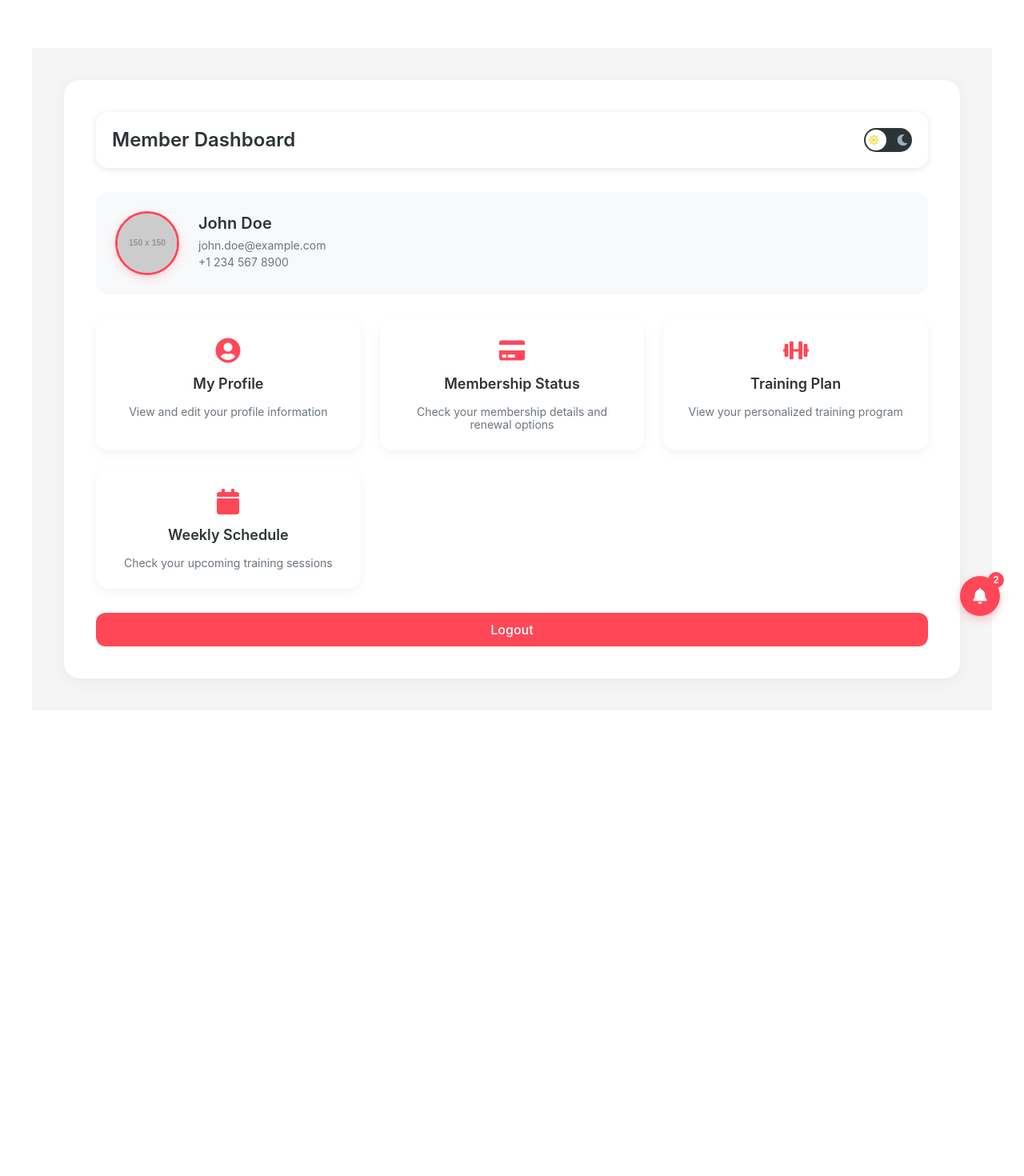
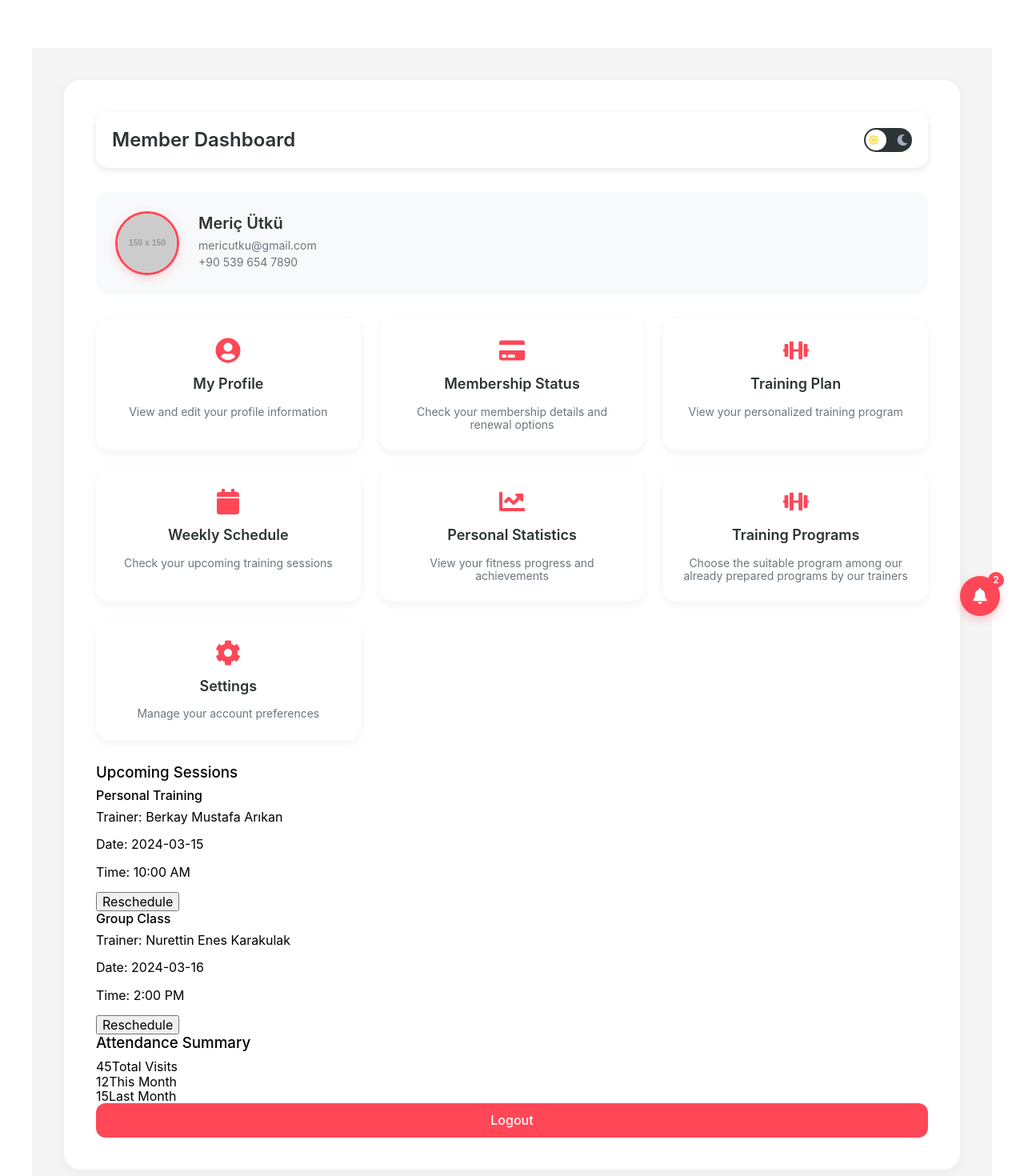
Before and after one commit to NightFoX54/gym-management, a React (Create React App) app in the folder gym-management/: page /member in a window 1280 px wide. Shown: the top 1470 px of the page at 80% size. Before the commit the page ends 888 px from the top, so only its background shows below. Built offline with nearby package versions, Linux system fonts and the light colour scheme.

Commit message:
Updated Member.js

```diff
--- a/gym-management/src/components/member/Member.js
+++ b/gym-management/src/components/member/Member.js
@@ -1,41 +1,57 @@
-import React, { useState, useEffect, useRef, useCallback } from 'react';
-import { useNavigate } from 'react-router-dom';
-import { FaBell, FaUserCircle, FaCalendar, FaCreditCard, FaDumbbell, FaCamera, FaSpinner, FaTimes, FaMoon, FaSun } from 'react-icons/fa';
-import ReactCrop from 'react-image-crop';
-import 'react-image-crop/dist/ReactCrop.css';
-import '../../styles/Member.css';
-import '../../styles/PageTransitions.css';
+import React, { useState, useEffect, useRef, useCallback } from "react";
+import { useNavigate } from "react-router-dom";
+import {
+  FaBell,
+  FaUserCircle,
+  FaCalendar,
+  FaCreditCard,
+  FaDumbbell,
+  FaCog,
+  FaCamera,
+  FaSpinner,
+  FaTimes,
+  FaMoon,
+  FaSun,
+  FaChartLine,
+  FaCalendarCheck,
+  FaMoneyBillWave,
+  FaCheck,
+} from "react-icons/fa";
+import ReactCrop from "react-image-crop";
+import "react-image-crop/dist/ReactCrop.css";
+import "../../styles/Member.css";
+import "../../styles/PageTransitions.css";
 
 const Member = ({ isDarkMode, setIsDarkMode }) => {
   const [member, setMember] = useState({
-    name: 'John Doe',
-    email: 'john.doe@example.com',
-    phone: '+1 234 567 8900',
-    membershipType: 'Premium',
-    membershipStatus: 'Active',
-    membershipEndDate: '2024-12-31',
-    profilePhoto: 'https://via.placeholder.com/150',
+    name: "Meriç Ütkü",
+    email: "mericutku@gmail.com",
+    phone: "+90 539 654 7890",
+    membershipType: "Premium",
+    membershipStatus: "Active",
+    membershipEndDate: "2024-12-31",
+    profilePhoto: "https://via.placeholder.com/150",
     attendance: {
       total: 45,
       thisMonth: 12,
-      lastMonth: 15
+      lastMonth: 15,
     },
     upcomingSessions: [
       {
         id: 1,
-        type: 'Personal Training',
-        trainer: 'Mike Johnson',
-        date: '2024-03-15',
-        time: '10:00 AM'
+        type: "Personal Training",
+        trainer: "Berkay Mustafa Arıkan",
+        date: "2024-03-15",
+        time: "10:00 AM",
       },
       {
         id: 2,
-        type: 'Group Class',
-        trainer: 'Sarah Wilson',
-        date: '2024-03-16',
-        time: '2:00 PM'
-      }
-    ]
+        type: "Group Class",
+        trainer: "Nurettin Enes Karakulak",
+        date: "2024-03-16",
+        time: "2:00 PM",
+      },
+    ],
   });
 
   const navigate = useNavigate();
@@ -46,12 +62,12 @@ const Member = ({ isDarkMode, setIsDarkMode }) => {
   const [showImageModal, setShowImageModal] = useState(false);
   const [tempImage, setTempImage] = useState(null);
   const [crop, setCrop] = useState({
-    unit: '%',
+    unit: "%",
     x: 25,
     y: 25,
     width: 50,
     height: 50,
-    aspect: 1
+    aspect: 1,
   });
   const [completedCrop, setCompletedCrop] = useState(null);
   const [croppedImage, setCroppedImage] = useState(null);
@@ -59,23 +75,26 @@ const Member = ({ isDarkMode, setIsDarkMode }) => {
   const [notifications, setNotifications] = useState([
     {
       id: 1,
-      message: 'Your next training session is tomorrow at 10:00 AM',
-      type: 'reminder',
-      isRead: false
+      message: "Your next training session is tomorrow at 10:00 AM",
+      type: "reminder",
+      isRead: false,
     },
     {
       id: 2,
-      message: 'New class schedule available for next week',
-      type: 'info',
-      isRead: false
-    }
+      message: "New class schedule available for next week",
+      type: "info",
+      isRead: false,
+    },
   ]);
 
   const [showNotifications, setShowNotifications] = useState(false);
 
+  const [showRescheduleModal, setShowRescheduleModal] = useState(false);
+  const [selectedSession, setSelectedSession] = useState(null);
+
   const handleLogoutMember = () => {
     // TODO: Add proper logout logic here
-    navigate('/login');
+    navigate("/login");
   };
 
   const handleCardClickMember = (route) => {
@@ -87,55 +106,124 @@ const Member = ({ isDarkMode, setIsDarkMode }) => {
   };
 
   const markNotificationAsReadMember = (id) => {
-    setNotifications(notifications.map(notif =>
-      notif.id === id ? { ...notif, isRead: true } : notif
-    ));
+    setNotifications(
+      notifications.map((notif) =>
+        notif.id === id ? { ...notif, isRead: true } : notif,
+      ),
+    );
   };
 
-  const unreadNotificationsCount = notifications.filter(n => !n.isRead).length;
+  const unreadNotificationsCount = notifications.filter(
+    (n) => !n.isRead,
+  ).length;
 
   const handleImageClickMember = () => {
+    // Trigger file input click when profile image is clicked
+    if (fileInputRef.current) {
       fileInputRef.current.click();
+    }
   };
 
   const onImageLoad = useCallback((img) => {
+    // Store image reference for cropping
+    if (img) {
       imgRef.current = img;
+    }
   }, []);
 
   const handleImageChangeMember = (event) => {
     const file = event.target.files[0];
-    if (file) {
+    if (!file) return;
+
+    // Validate file type
+    const validTypes = ["image/jpeg", "image/png", "image/gif"];
+    if (!validTypes.includes(file.type)) {
+      alert("Please select a valid image file (JPG, PNG or GIF)");
+      return;
+    }
+
+    // Validate file size (5MB limit)
     if (file.size > 5 * 1024 * 1024) {
-        alert('File size must be less than 5MB.');
+      alert("File size must be less than 5MB");
       return;
     }
 
     const reader = new FileReader();
     reader.onloadend = () => {
-        setTempImage(reader.result);
-        setShowImageModal(true);
-        setCrop({
-          unit: '%',
-          x: 25,
-          y: 25,
-          width: 50,
-          height: 50,
-          aspect: 1
-        });
+      try {
+        const img = new Image();
+        img.onload = () => {
+          // Calculate aspect ratio
+          const aspectRatio = img.width / img.height;
+
+          // Set default crop area
+          const cropWidth = Math.min(img.width, 400);
+          const cropHeight = cropWidth / aspectRatio;
+
+          // Center the crop area
+          const cropX = (img.width - cropWidth) / 2;
+          const cropY = (img.height - cropHeight) / 2;
+
+          // Create canvas for preview
+          const canvas = document.createElement("canvas");
+          const ctx = canvas.getContext("2d");
+
+          // Set canvas size to crop size
+          canvas.width = cropWidth;
+          canvas.height = cropHeight;
+
+          // Draw cropped image
+          ctx.drawImage(
+            img,
+            cropX,
+            cropY,
+            cropWidth,
+            cropHeight,
+            0,
+            0,
+            cropWidth,
+            cropHeight,
+          );
+
+          // Convert to blob and update preview
+          canvas.toBlob(
+            (blob) => {
+              if (blob) {
+                const previewUrl = URL.createObjectURL(blob);
+                setMember((prev) => ({
+                  ...prev,
+                  profilePhoto: previewUrl,
+                }));
+              }
+            },
+            file.type,
+            0.8,
+          ); // 0.8 quality for better performance
+        };
+        img.onerror = () => {
+          alert("Error loading image. Please try again.");
+        };
+        img.src = reader.result;
+      } catch (error) {
+        console.error("Error processing image:", error);
+        alert("Error processing image. Please try again.");
+      }
+    };
+    reader.onerror = () => {
+      alert("Error reading file. Please try again.");
     };
     reader.readAsDataURL(file);
-    }
   };
 
   const generateCrop = useCallback(() => {
     if (!completedCrop || !imgRef.current) return;
 
     const image = imgRef.current;
-    const canvas = document.createElement('canvas');
-    const ctx = canvas.getContext('2d');
+    const canvas = document.createElement("canvas");
+    const ctx = canvas.getContext("2d");
 
     if (!ctx) {
-      throw new Error('No 2d context');
+      throw new Error("No 2d context");
     }
 
     const scaleX = image.naturalWidth / image.width;
@@ -147,7 +235,7 @@ const Member = ({ isDarkMode, setIsDarkMode }) => {
     canvas.height = completedCrop.height * pixelRatio;
 
     ctx.setTransform(pixelRatio, 0, 0, pixelRatio, 0, 0);
-    ctx.imageSmoothingQuality = 'high';
+    ctx.imageSmoothingQuality = "high";
 
     ctx.drawImage(
       image,
@@ -158,10 +246,10 @@ const Member = ({ isDarkMode, setIsDarkMode }) => {
       0,
       0,
       completedCrop.width,
-      completedCrop.height
+      completedCrop.height,
     );
 
-    const base64Image = canvas.toDataURL('image/jpeg');
+    const base64Image = canvas.toDataURL("image/jpeg");
     setCroppedImage(base64Image);
   }, [completedCrop]);
 
@@ -170,23 +258,23 @@ const Member = ({ isDarkMode, setIsDarkMode }) => {
   }, [completedCrop, generateCrop]);
 
   useEffect(() => {
-    const savedDarkMode = localStorage.getItem('darkMode') === 'true';
+    const savedDarkMode = localStorage.getItem("darkMode") === "true";
     setIsDarkMode(savedDarkMode);
     if (savedDarkMode) {
-      document.body.classList.add('dark-mode');
+      document.body.classList.add("dark-mode");
     } else {
-      document.body.classList.remove('dark-mode');
+      document.body.classList.remove("dark-mode");
     }
   }, [setIsDarkMode]);
 
   const toggleDarkMode = () => {
     const newDarkMode = !isDarkMode;
     setIsDarkMode(newDarkMode);
-    localStorage.setItem('darkMode', newDarkMode);
+    localStorage.setItem("darkMode", newDarkMode);
     if (newDarkMode) {
-      document.body.classList.add('dark-mode');
+      document.body.classList.add("dark-mode");
     } else {
-      document.body.classList.remove('dark-mode');
+      document.body.classList.remove("dark-mode");
     }
   };
 
@@ -196,14 +284,14 @@ const Member = ({ isDarkMode, setIsDarkMode }) => {
 
     // Simüle edilmiş yükleme işlemi
     const interval = setInterval(() => {
-      setUploadProgress(prev => {
+      setUploadProgress((prev) => {
         if (prev >= 100) {
           clearInterval(interval);
           setIsUploading(false);
           setShowImageModal(false);
-          setMember(prev => ({
+          setMember((prev) => ({
             ...prev,
-            profilePhoto: croppedImage
+            profilePhoto: croppedImage,
           }));
           return 100;
         }
@@ -219,13 +307,64 @@ const Member = ({ isDarkMode, setIsDarkMode }) => {
     setUploadProgress(0);
   };
 
+  const handleRescheduleClick = (session) => {
+    setSelectedSession(session);
+    setShowRescheduleModal(true);
+  };
+
+  const handleCloseRescheduleModal = () => {
+    setShowRescheduleModal(false);
+    setSelectedSession(null);
+  };
+
   return (
-    <div className={`member-container-member ${isDarkMode ? 'dark-mode' : ''}`}>
+    <>
+      <button
+        className="notification-button-member card-animate stagger-8"
+        onClick={toggleNotificationsMember}
+      >
+        <FaBell />
+        {unreadNotificationsCount > 0 && (
+          <span className="notification-badge-member">
+            {unreadNotificationsCount}
+          </span>
+        )}
+      </button>
+
+      <div className="notification-section-member">
+        {showNotifications && (
+          <div className="notification-dropdown-member card-animate stagger-9">
+            {notifications.length > 0 ? (
+              <div className="notification-list-member">
+                {notifications.map((notification) => (
+                  <div
+                    key={notification.id}
+                    className={`notification-item-member ${notification.isRead ? "read" : "unread"}`}
+                    onClick={() =>
+                      markNotificationAsReadMember(notification.id)
+                    }
+                  >
+                    <p>{notification.message}</p>
+                    {!notification.isRead && (
+                      <span className="unread-dot-member" />
+                    )}
+                  </div>
+                ))}
+              </div>
+            ) : (
+              <p className="no-notifications-member">No notifications</p>
+            )}
+          </div>
+        )}
+      </div>
+      <div
+        className={`member-container-member container-animate ${isDarkMode ? "dark-mode" : ""}`}
+      >
         <div className="member-content-member">
-        <div className="member-header-member">
+          <div className="member-header-member card-animate stagger-1">
             <h1>Member Dashboard</h1>
             <button
-            className={`dark-mode-toggle-member ${isDarkMode ? 'active' : ''}`}
+              className={`dark-mode-toggle-member ${isDarkMode ? "active" : ""}`}
               onClick={toggleDarkMode}
             >
               <FaSun className="toggle-icon-member sun-member" />
@@ -234,7 +373,7 @@ const Member = ({ isDarkMode, setIsDarkMode }) => {
             </button>
           </div>
 
-        <div className="member-profile-member">
+          <div className="member-profile-member card-animate stagger-2">
             <div className="profile-photo-member">
               <img src={member.profilePhoto} alt="Profile" />
             </div>
@@ -246,62 +385,120 @@ const Member = ({ isDarkMode, setIsDarkMode }) => {
           </div>
 
           <div className="dashboard-grid-member">
-          <div className="dashboard-card-member card-animate stagger-1" onClick={() => handleCardClickMember('/member/profile')}>
+            <div
+              className="dashboard-card-member stagger-1"
+              onClick={() => navigate("/member/profile")}
+            >
               <FaUserCircle className="card-icon-member" />
               <h3>My Profile</h3>
               <p>View and edit your profile information</p>
             </div>
 
-          <div className="dashboard-card-member card-animate stagger-2" onClick={() => handleCardClickMember('/member/membership')}>
+            <div
+              className="dashboard-card-member stagger-2"
+              onClick={() => navigate("/member/membership")}
+            >
               <FaCreditCard className="card-icon-member" />
               <h3>Membership Status</h3>
               <p>Check your membership details and renewal options</p>
             </div>
 
-          <div className="dashboard-card-member card-animate stagger-3" onClick={() => handleCardClickMember('/member/training')}>
+            <div
+              className="dashboard-card-member stagger-3"
+              onClick={() => navigate("/member/training")}
+            >
               <FaDumbbell className="card-icon-member" />
               <h3>Training Plan</h3>
               <p>View your personalized training program</p>
             </div>
 
-          <div className="dashboard-card-member card-animate stagger-4" onClick={() => handleCardClickMember('/member/weekly-schedule')}>
+            <div
+              className="dashboard-card-member stagger-4"
+              onClick={() => navigate("/member/weekly-schedule")}
+            >
               <FaCalendar className="card-icon-member" />
               <h3>Weekly Schedule</h3>
               <p>Check your upcoming training sessions</p>
             </div>
+
+            <div
+              className="dashboard-card-member stagger-5"
+              onClick={() => navigate("/member/personal-statistics")}
+            >
+              <FaChartLine className="card-icon-member" />
+              <h3>Personal Statistics</h3>
+              <p>View your fitness progress and achievements</p>
             </div>
 
-        <div className="notification-section-member">
-          <button className="notification-button-member" onClick={toggleNotificationsMember}>
-            <FaBell />
-            {unreadNotificationsCount > 0 && (
-              <span className="notification-badge-member">{unreadNotificationsCount}</span>
-            )}
+            <div
+              className="dashboard-card-member stagger-6"
+              onClick={() => navigate("/member/training-programs")}
+            >
+              <FaDumbbell className="card-icon-member" />
+              <h3>Training Programs</h3>
+              <p>Choose the suitable program among our already prepared programs by our trainers</p>
+            </div>
+
+            <div
+              className="dashboard-card-member stagger-7"
+              onClick={() => navigate("/member/settings")}
+            >
+              <FaCog className="card-icon-member" />
+              <h3>Settings</h3>
+              <p>Manage your account preferences</p>
+            </div>
+          </div>
+
+          <div className="upcoming-sessions-member card-animate stagger-9">
+            <h3>Upcoming Sessions</h3>
+            <div className="sessions-list-member">
+              {member.upcomingSessions.map((session) => (
+                <div key={session.id} className="session-item-member">
+                  <div className="session-info-member">
+                    <h4>{session.type}</h4>
+                    <p>Trainer: {session.trainer}</p>
+                    <p>Date: {session.date}</p>
+                    <p>Time: {session.time}</p>
+                  </div>
+                  <button
+                    className="reschedule-button-member"
+                    onClick={() => handleRescheduleClick(session)}
+                  >
+                    Reschedule
                   </button>
-          {showNotifications && (
-            <div className="notification-dropdown-member">
-              <h3>Notifications</h3>
-              {notifications.length > 0 ? (
-                <div className="notification-list-member">
-                  {notifications.map(notification => (
-                    <div
-                      key={notification.id}
-                      className={`notification-item-member ${notification.isRead ? 'read' : 'unread'}`}
-                      onClick={() => markNotificationAsReadMember(notification.id)}
-                    >
-                      <p>{notification.message}</p>
-                      {!notification.isRead && <span className="unread-dot-member" />}
                 </div>
               ))}
             </div>
-              ) : (
-                <p className="no-notifications-member">No notifications</p>
-              )}
-            </div>
-          )}
           </div>
 
-        <button className="logout-button-member" onClick={handleLogoutMember}>
+          <div className="attendance-summary-member card-animate stagger-10">
+            <h3>Attendance Summary</h3>
+            <div className="attendance-stats-member">
+              <div className="stat-item-member">
+                <span className="stat-value-member">
+                  {member.attendance.total}
+                </span>
+                <span className="stat-label-member">Total Visits</span>
+              </div>
+              <div className="stat-item-member">
+                <span className="stat-value-member">
+                  {member.attendance.thisMonth}
+                </span>
+                <span className="stat-label-member">This Month</span>
+              </div>
+              <div className="stat-item-member">
+                <span className="stat-value-member">
+                  {member.attendance.lastMonth}
+                </span>
+                <span className="stat-label-member">Last Month</span>
+              </div>
+            </div>
+          </div>
+
+          <button
+            className="logout-button-member card-animate stagger-11"
+            onClick={handleLogoutMember}
+          >
             Logout
           </button>
         </div>
@@ -311,7 +508,10 @@ const Member = ({ isDarkMode, setIsDarkMode }) => {
             <div className="image-modal-member">
               <div className="modal-header-member">
                 <h3>Crop Profile Image</h3>
-              <button className="close-button-member" onClick={handleCancelMember}>
+                <button
+                  className="close-button-member"
+                  onClick={handleCancelMember}
+                >
                   <FaTimes />
                 </button>
               </div>
@@ -319,15 +519,11 @@ const Member = ({ isDarkMode, setIsDarkMode }) => {
                 <div className="crop-container-member">
                   <ReactCrop
                     crop={crop}
-                  onChange={c => setCrop(c)}
-                  onComplete={c => setCompletedCrop(c)}
+                    onChange={(c) => setCrop(c)}
+                    onComplete={(c) => setCompletedCrop(c)}
                     aspect={1}
                   >
-                  <img
-                    src={tempImage}
-                    alt="Crop me"
-                    onLoad={onImageLoad}
-                  />
+                    <img src={tempImage} alt="Crop me" onLoad={onImageLoad} />
                   </ReactCrop>
                 </div>
                 <div className="preview-container-member">
@@ -349,7 +545,10 @@ const Member = ({ isDarkMode, setIsDarkMode }) => {
                 <p className="progress-text-member">{uploadProgress}%</p>
               </div>
               <div className="modal-footer-member">
-              <button className="cancel-button-member" onClick={handleCancelMember}>
+                <button
+                  className="cancel-button-member"
+                  onClick={handleCancelMember}
+                >
                   Cancel
                 </button>
                 <button
@@ -363,8 +562,34 @@ const Member = ({ isDarkMode, setIsDarkMode }) => {
             </div>
           </div>
         )}
+
+        {showRescheduleModal && selectedSession && (
+          <div className="reschedule-modal-overlay-member">
+            <div className="reschedule-modal-member">
+              <button className="close-modal-member" onClick={handleCloseRescheduleModal}>
+                <FaTimes />
+              </button>
+              <div className="reschedule-content-member">
+                <FaCheck className="success-icon-member" />
+                <h2>Reschedule Request Sent</h2>
+                <p>Your reschedule request has been sent to your trainer:</p>
+                <div className="session-details-member">
+                  <p><strong>Session Type:</strong> {selectedSession.type}</p>
+                  <p><strong>Trainer:</strong> {selectedSession.trainer}</p>
+                  <p><strong>Current Date:</strong> {selectedSession.date}</p>
+                  <p><strong>Current Time:</strong> {selectedSession.time}</p>
                 </div>
+                <p className="notification-member">Your trainer will contact you shortly to confirm the new schedule.</p>
+              </div>
+              <button className="close-button-member" onClick={handleCloseRescheduleModal}>
+                Close
+              </button>
+            </div>
+          </div>
+        )}
+      </div>
+    </>
   );
-}
+};
 
 export default Member;
```
Lines whose indentation alone changed are shown as unchanged.
